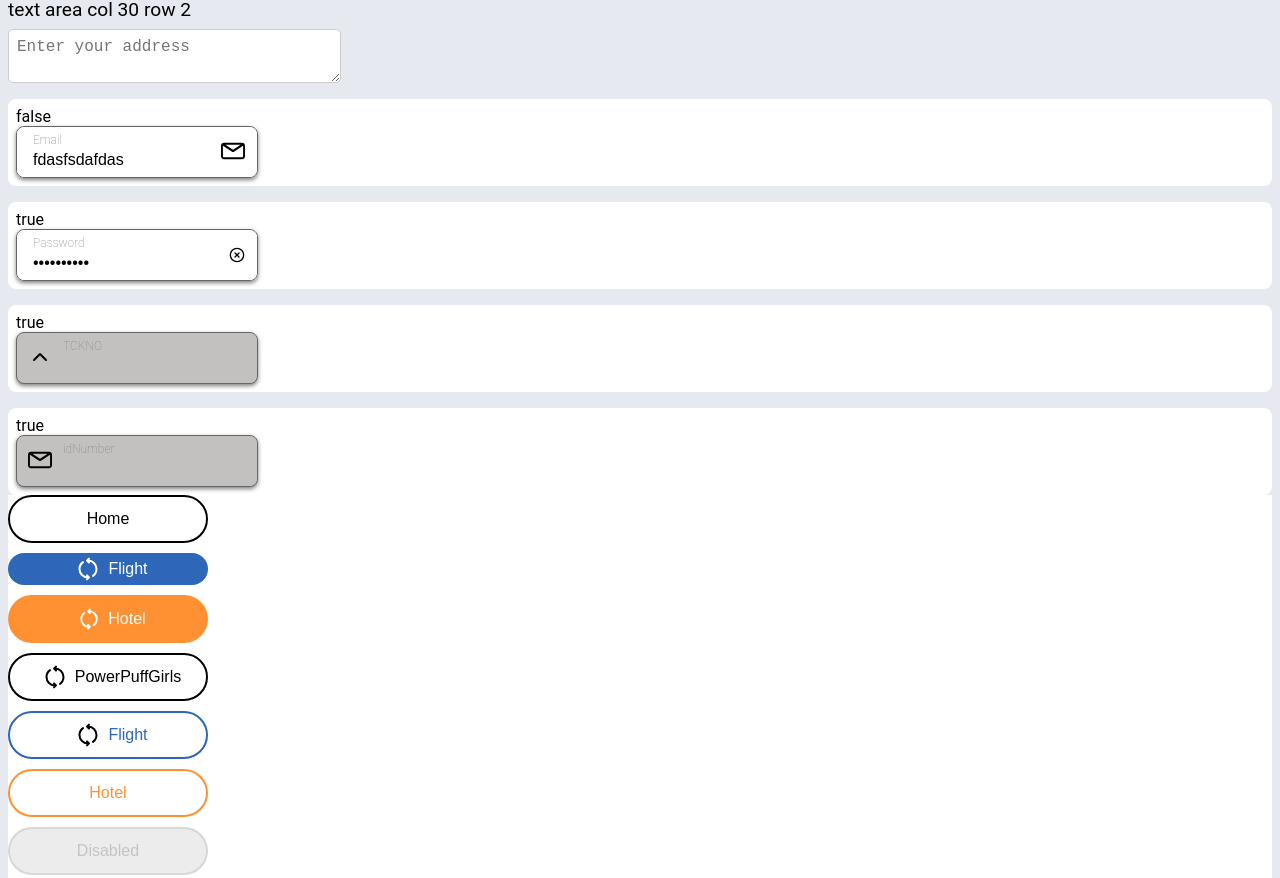
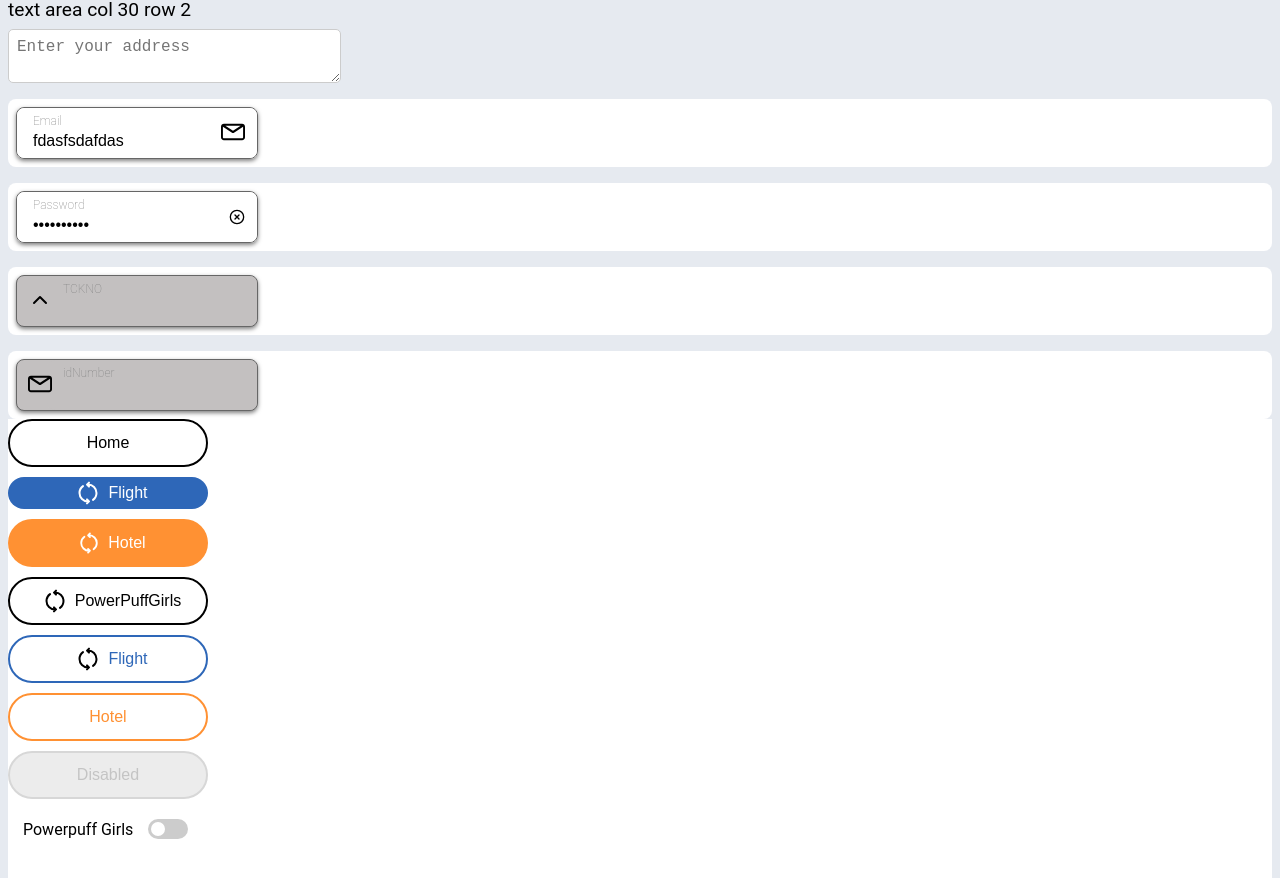
Before and after one commit to Mwiert/miniSpa, a Vue app: page /powerpuffgirls in a window 1280 px wide. Shown: the part 926-1804 px from the top of the page. Built offline with nearby package versions, Linux system fonts and the light colour scheme; a web font is replaced by a local one.

Commit message:
Fix icon bug

```diff
--- a/src/components/UIInput.vue
+++ b/src/components/UIInput.vue
@@ -1,6 +1,6 @@
 <template>
   <div class="input-box-c">
-    {{ clearButton }}
+    {{}}
     <div
       class="input-wrapper"
       :class="[{ 'no-clear-button': !clearButton }, { disabled: disabled }]">
```
